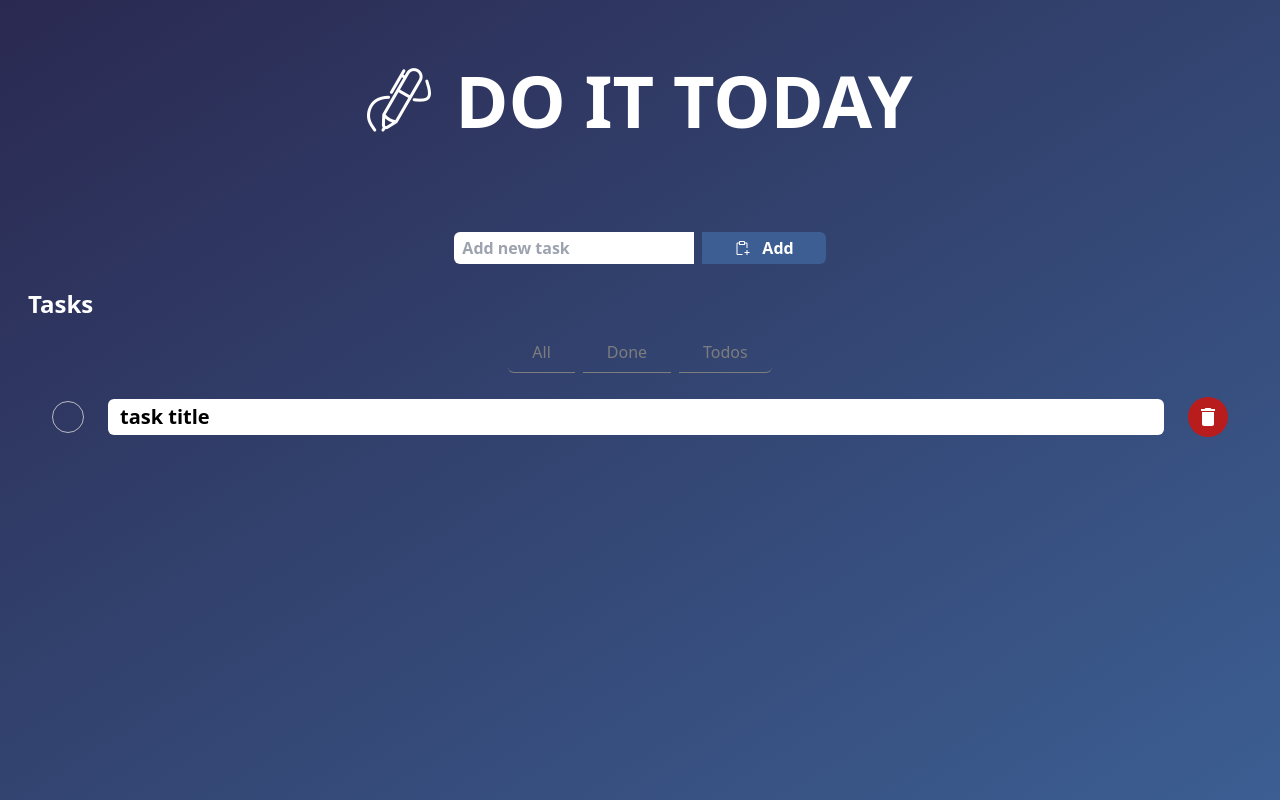
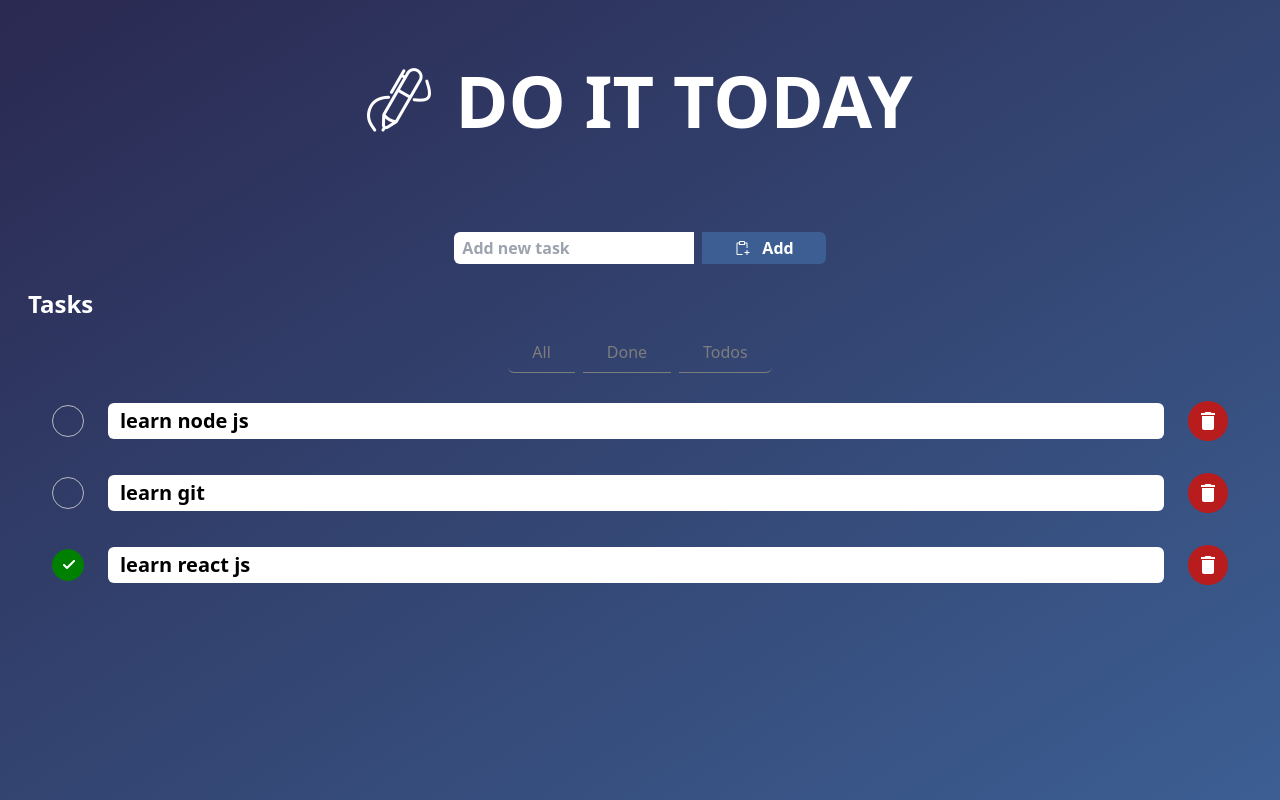
Before and after one commit to salimxfardeheb/todo_list, a React (Create React App) app in the folder client/: page / in a window 1280 px wide. Built offline with nearby package versions, Linux system fonts and the light colour scheme.

Commit message:
feat sort tasks and feat tabs done, todos'

```diff
--- a/client/src/components/tabs.js
+++ b/client/src/components/tabs.js
@@ -1,29 +1,86 @@
-import React from "react";
+import React, { useState } from "react";
 import { MdDelete } from "react-icons/md";
 
-const tabs = () => {
+const tasksExpl = [
+  {
+    id: 1,
+    title: "learn node js",
+    completed: false,
+  },
+  {
+    id: 2,
+    title: "learn react js",
+    completed: true,
+  },
+  {
+    id: 3,
+    title: "learn git",
+    completed: false,
+  },
+];
+
+const Tabs = () => {
+  const [tasks, setTasks] = useState(tasksExpl);
+  const [activeTab, setActiveTab] = useState("all");
+
+  const sortedtasks = [...tasks].sort((a, b) => a.completed - b.completed);
+
+  const toggleCompletion = (id) => {
+    setTasks(
+      tasks.map((task) =>
+        task.id == id ? { ...task, completed: !task.completed } : task
+      )
+    );
+  };
+  const filteredTasks = () => {
+    if (activeTab === "done") return sortedtasks.filter((task) => task.completed);
+    if (activeTab === "todos") return sortedtasks.filter((task) => !task.completed);
+    return sortedtasks;
+  };
   return (
     <div className="mx-7 flex flex-col justify-center mt-6 gap-3">
       <h2 className="text-white text-2xl font-semibold">Tasks</h2>
       <div className="flex text-white justify-center gap-2">
-        <button className="tabsbtn rounded-l-md">All</button>
-        <button className="tabsbtn">Done</button>
-        <button className="tabsbtn rounded-r-md">Todos</button>
+        <button
+          className={`tabsbtn rounded-l-md ${
+            activeTab === "all" ? "active" : ""
+          }`}
+          onClick={() => setActiveTab("all")}
+        >
+          All
+        </button>
+        <button
+          className={`tabsbtn ${activeTab === "done" ? "active" : ""}`}
+          onClick={() => setActiveTab("done")}
+        >
+          Done
+        </button>
+        <button
+          className={`tabsbtn rounded-r-md ${
+            activeTab === "todos" ? "active" : ""
+          }`}
+          onClick={() => setActiveTab("todos")}
+        >
+          Todos
+        </button>
       </div>
-      <div id="all">{/*all tasks */}</div>
-      <div id="done">
-        {/*tasks done*/}
-        <div className="flex gap-6 items-center justify-around mx-6">
-        <div class="checkbox-wrapper-15 inline-block align-middle translate ">
+      <div id={activeTab}>
+        {filteredTasks().map((task) => (
+          <div
+            className="flex gap-6 items-center justify-around mx-6 py-4"
+            key={task.id}
+          >
+            <div className="checkbox-wrapper-15">
               <input
-              class="inp-cbx hidden"
-              id="cbx-15"
+                className="inp-cbx hidden"
+                id={task.id}
                 type="checkbox"
-
+                checked={task.completed}
+                onClick={() => {
+                  toggleCompletion(task.id);
+                }}
               />
-
-
-            <label class="cbx" for="cbx-15">
+              <label className="cbx" for={task.id}>
                 <span>
                   <svg width="30px" height="26px" viewbox="0 0 12 9">
                     <polyline points="1 5 4 8 11 1"></polyline>
@@ -31,13 +88,17 @@ const tabs = () => {
                 </span>
               </label>
             </div>
-          <div className="bg-white rounded-md w-full px-3 py-1"><p className="text-xl font-semibold">task title</p></div>
-          <div className="bg-red-700 p-2 rounded-full"><MdDelete className="text-white text-2xl"/></div>
+            <div className="bg-white rounded-md w-full px-3 py-1">
+              <p className="text-xl font-semibold">{task.title}</p>
+            </div>
+            <div className="bg-red-700 p-2 rounded-full">
+              <MdDelete className="text-white text-2xl" />
             </div>
           </div>
-      <div id="todos">{/*tasks todo */}</div>
+        ))}
+      </div>
     </div>
   );
 };
 
-export default tabs;
+export default Tabs;
```
Also changed, not shown: 1 other file (tests, documents, lock files or other folders). Lines whose indentation alone changed are shown as unchanged.
